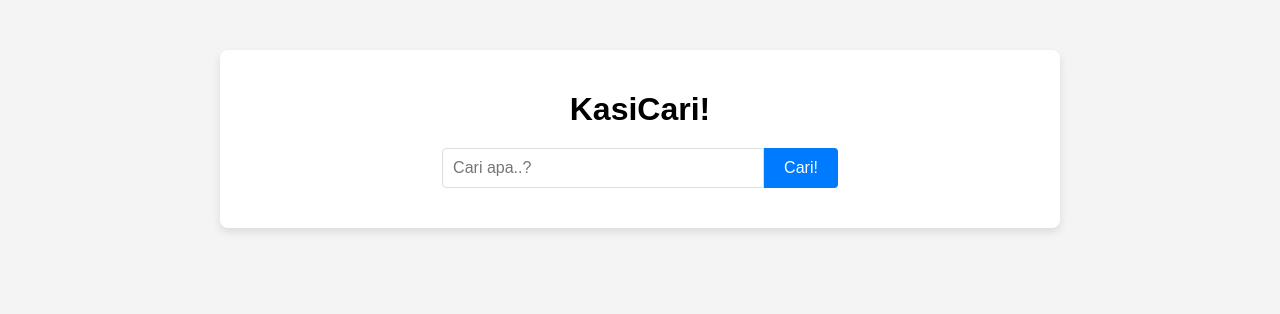
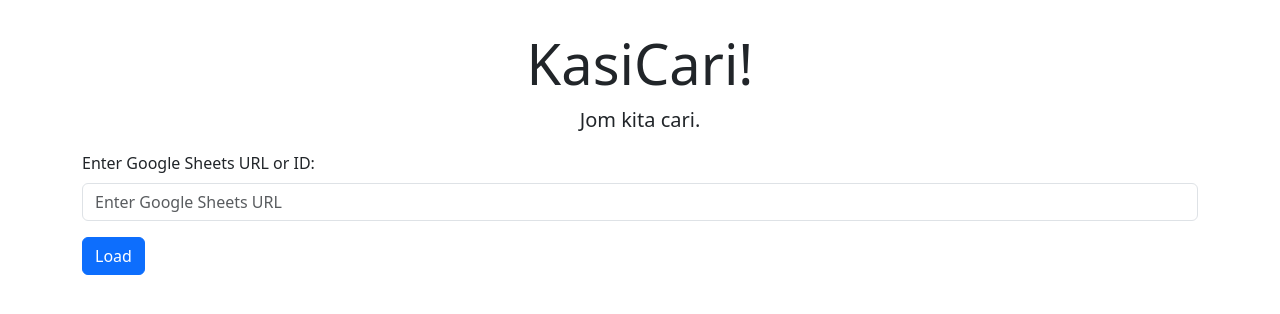
Before and after one commit to hollowsxd/kasicari, a plain HTML site: page index.html in a window 1280 px wide. Drawn offline with nearby package versions, Linux system fonts and the light colour scheme.

Commit message:
Update index.html
using bootstrap css

```diff
--- a/index.html
+++ b/index.html
@@ -4,76 +4,61 @@
     <meta charset="UTF-8">
     <meta name="viewport" content="width=device-width, initial-scale=1.0">
     <title>KasiCari!</title>
+    <!-- Bootstrap CSS -->
+    <link href="https://cdn.jsdelivr.net/npm/bootstrap@5.3.0-alpha1/dist/css/bootstrap.min.css" rel="stylesheet" />
     <style>
         body {
-            font-family: Arial, sans-serif;
-            margin: 0;
-            padding: 0;
-            background-color: #f4f4f4;
+            padding: 30px;
         }
-        .container {
-            max-width: 800px;
-            margin: 50px auto;
-            text-align: center;
-            padding: 20px;
-            background: white;
-            box-shadow: 0 4px 8px rgba(0, 0, 0, 0.1);
-            border-radius: 8px;
+        #loading {
+            display: none;
         }
-        h1 {
-            margin-bottom: 20px;
+        #search-container {
+            display: none;
         }
-        .search-bar {
-            margin: 20px 0;
-            display: flex;
-            justify-content: center;
+        .error-message {
+            color: red;
+            font-weight: bold;
         }
-        .search-bar input {
-            padding: 10px;
-            font-size: 1rem;
-            width: 300px;
-            border: 1px solid #ddd;
-            border-radius: 4px 0 0 4px;
-        }
-        .search-bar button {
-            padding: 10px 20px;
-            font-size: 1rem;
-            border: none;
-            background: #007bff;
-            color: white;
-            border-radius: 0 4px 4px 0;
-            cursor: pointer;
-        }
-        .search-bar button:hover {
-            background: #0056b3;
-        }
-        .results {
+        .results-list {
             margin-top: 20px;
-            text-align: left;
-        }
-        .results ul {
-            list-style: none;
-            padding: 0;
-        }
-        .results li {
-            background: #f9f9f9;
-            margin: 5px 0;
-            padding: 10px;
-            border: 1px solid #ddd;
-            border-radius: 4px;
         }
     </style>
 </head>
 <body>
     <div class="container">
-        <h1>KasiCari!</h1>
-        <div class="search-bar">
-            <input type="text" id="searchInput" placeholder="Cari apa..?">
-            <button onclick="searchDatabase()">Cari!</button>
+        <div class="text-center">
+            <h1 class="display-4">KasiCari!</h1>
+            <p class="lead">Jom kita cari.</p>
         </div>
-        <div class="results" id="results">
-            <!-- Search results will appear here -->
+
+        <!-- Sheet URL Input -->
+        <div class="mb-4">
+            <label for="sheet-url" class="form-label">Enter Google Sheets URL or ID:</label>
+            <input type="text" class="form-control" id="sheet-url" placeholder="Enter Google Sheets URL">
+            <button id="load-sheet" class="btn btn-primary mt-3">Load</button>
+            <p id="error-message" class="error-message"></p>
+        </div>
+
+        <!-- Loading Indicator -->
+        <div id="loading" class="alert alert-info" role="alert">
+            Loading data from Google Sheets...
+        </div>
+
+        <!-- Search Bar & Results -->
+        <div id="search-container" class="mt-4">
+            <label for="search-bar" class="form-label">Cari!</label>
+            <input type="text" class="form-control" id="search-bar" placeholder="Search by address or phone number">
+
+            <ul id="search-results" class="list-group results-list"></ul>
         </div>
     </div>
+
+    <!-- Bootstrap JS and dependencies -->
+    <script src="https://cdn.jsdelivr.net/npm/@popperjs/core@2.11.6/dist/umd/popper.min.js"></script>
+    <script src="https://cdn.jsdelivr.net/npm/bootstrap@5.3.0-alpha1/dist/js/bootstrap.min.js"></script>
+
+    <!-- Own JS -->
+    <script src="script.js"></script>
 </body>
 </html>
```
